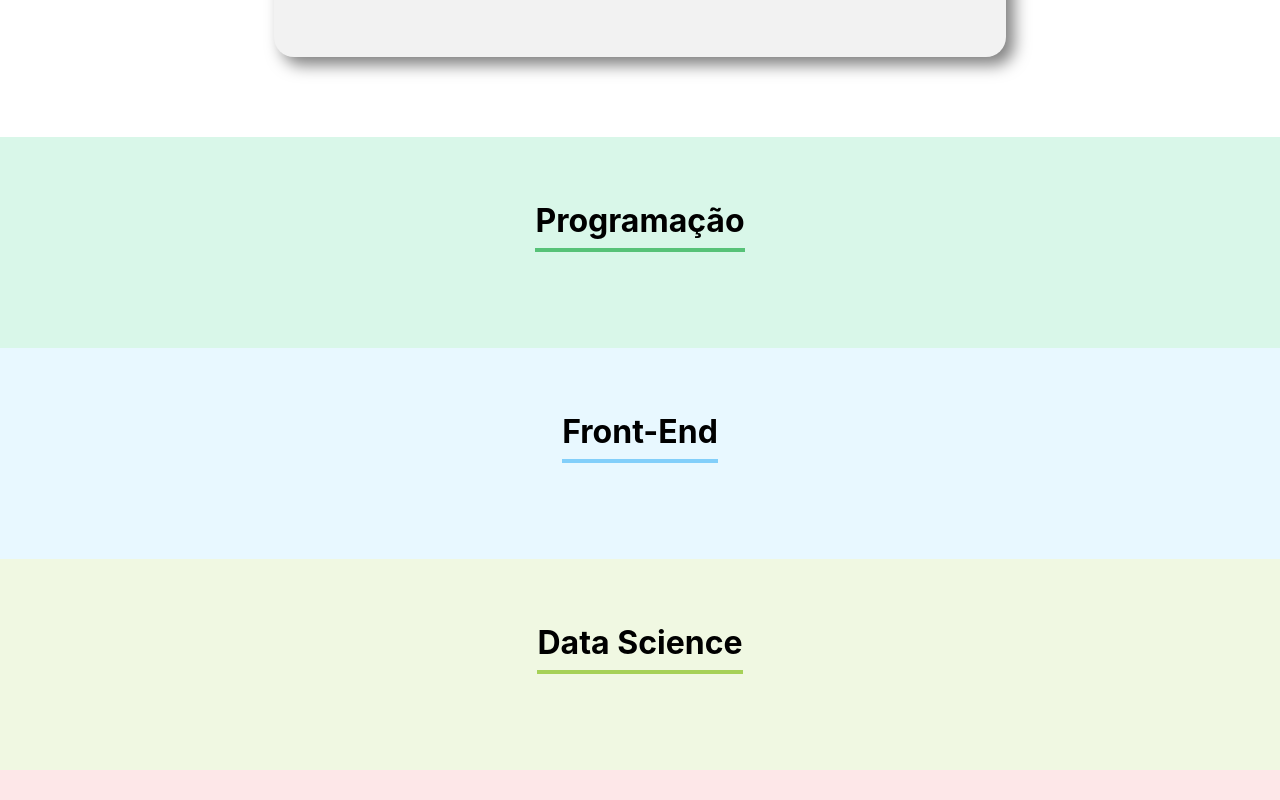
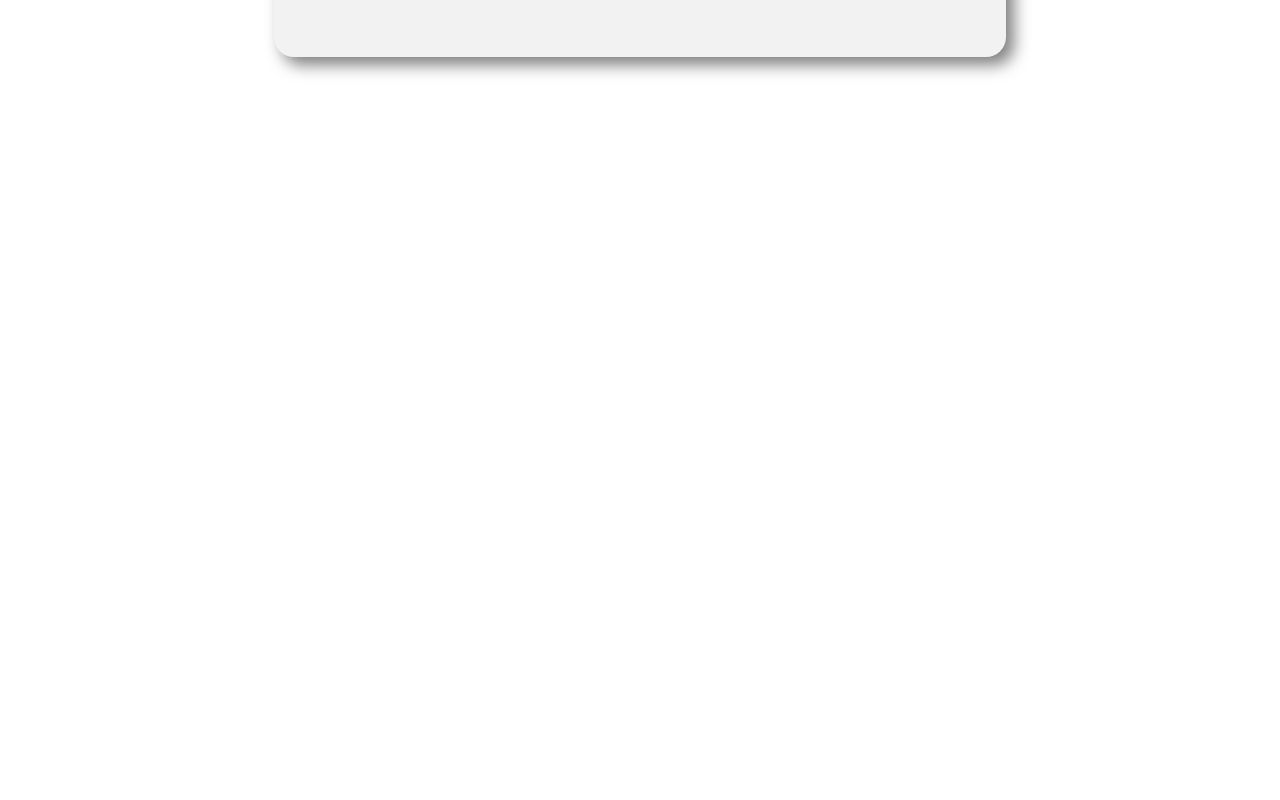
Before and after one commit to oAoj1/organograma, a React (Create React App) app: page / in a window 1280 px wide. Shown: the part 1340-2140 px from the top of the page. After the commit the page ends 1513 px from the top, so only its background shows below. Built offline with nearby package versions, Linux system fonts and the light colour scheme; the HTML template or start-up script is replaced by a standard one.

Commit message:
limpando times vazio + implementando rodape

```diff
--- a/src/App.js
+++ b/src/App.js
@@ -1,6 +1,7 @@
 import { useState } from 'react';
 import Banner from './componentes/Banner/Banner';
 import Formulario from './componentes/Formulario';
+import Rodape from './componentes/Rodape';
 import Time from './componentes/Time';
 
 function App() {
@@ -83,6 +84,8 @@ function App() {
         )
       }
 
+      <Rodape></Rodape>
+
     </div>
   );
 }
--- a/src/componentes/Formulario/index.js
+++ b/src/componentes/Formulario/index.js
@@ -18,6 +18,10 @@ const Formulario = (props) => {
         imagem,
         time
       })
+      setNome('')
+      setCargo('')
+      setImagem('')
+      setTime('')
     }
 
     return (
--- /dev/null
+++ b/src/componentes/Rodape/Rodape.css
@@ -0,0 +1,4 @@
+footer{
+    width: 100%;
+    background-color:#5068f1;
+}
--- /dev/null
+++ b/src/componentes/Rodape/index.js
@@ -0,0 +1,15 @@
+const Rodape = (props) =>{
+    return(
+        <footer>
+            <div className="rodape-content">
+                <div className="redes-sociais">
+                    <img src="./imagens/fb.png"/>
+                    <img src="./imagens/tw.png"/>
+                    <img src="./imagens/ig.png"/>
+                </div>
+            </div>
+        </footer>
+    )
+}
+
+export default Rodape
--- a/src/componentes/Time/index.js
+++ b/src/componentes/Time/index.js
@@ -3,8 +3,8 @@ import './Time.css'
 
 const Time = (props) =>{
     return(
+        (props.colaboradores.length > 0) ?
         <section className='time-content' style={{backgroundColor:props.secundaria}}>
-
             <h3 style={{borderColor:props.primaria}}>{props.nome}</h3>
 
             <div className='colaboradores'>
@@ -19,8 +19,8 @@ const Time = (props) =>{
                     )
                 }
             </div>
-
         </section>
+        : ''
     )
 }
 
```
